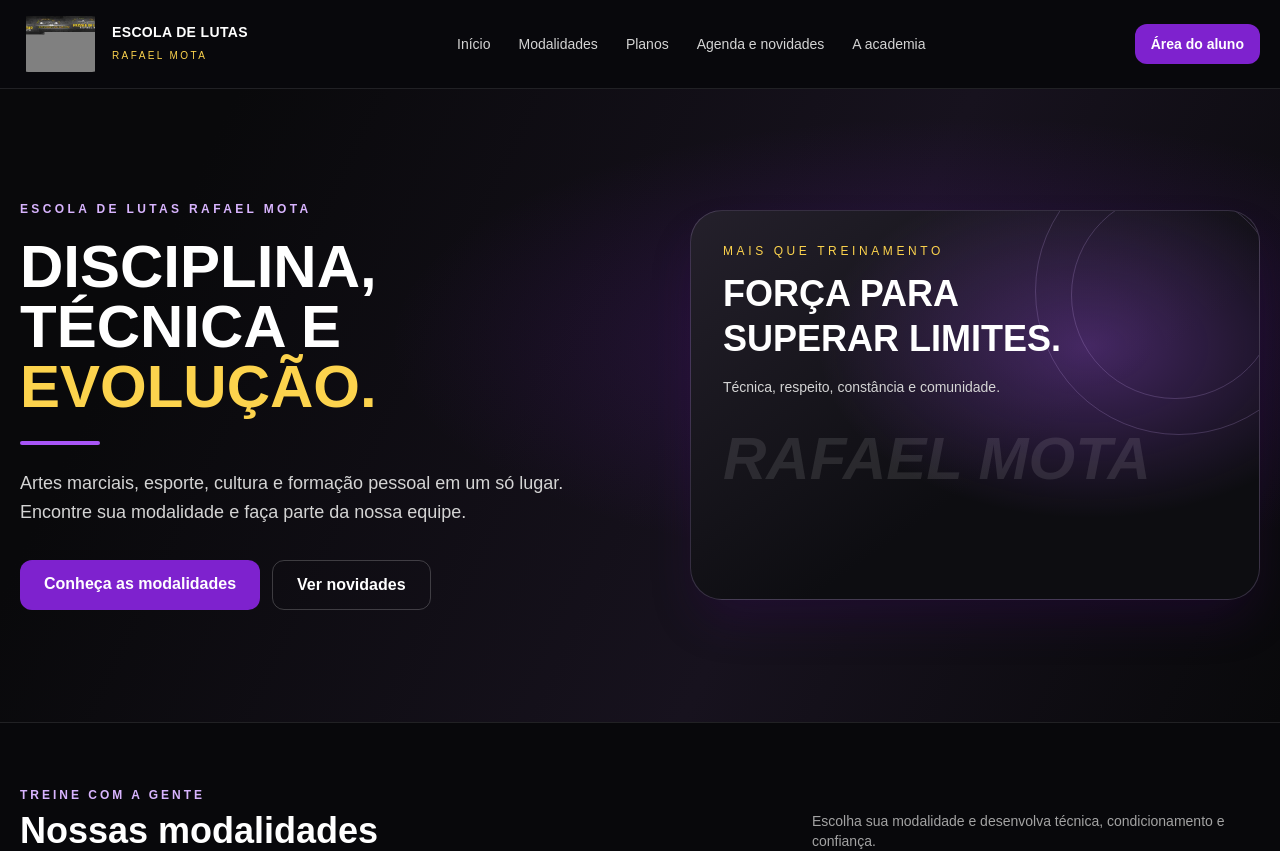
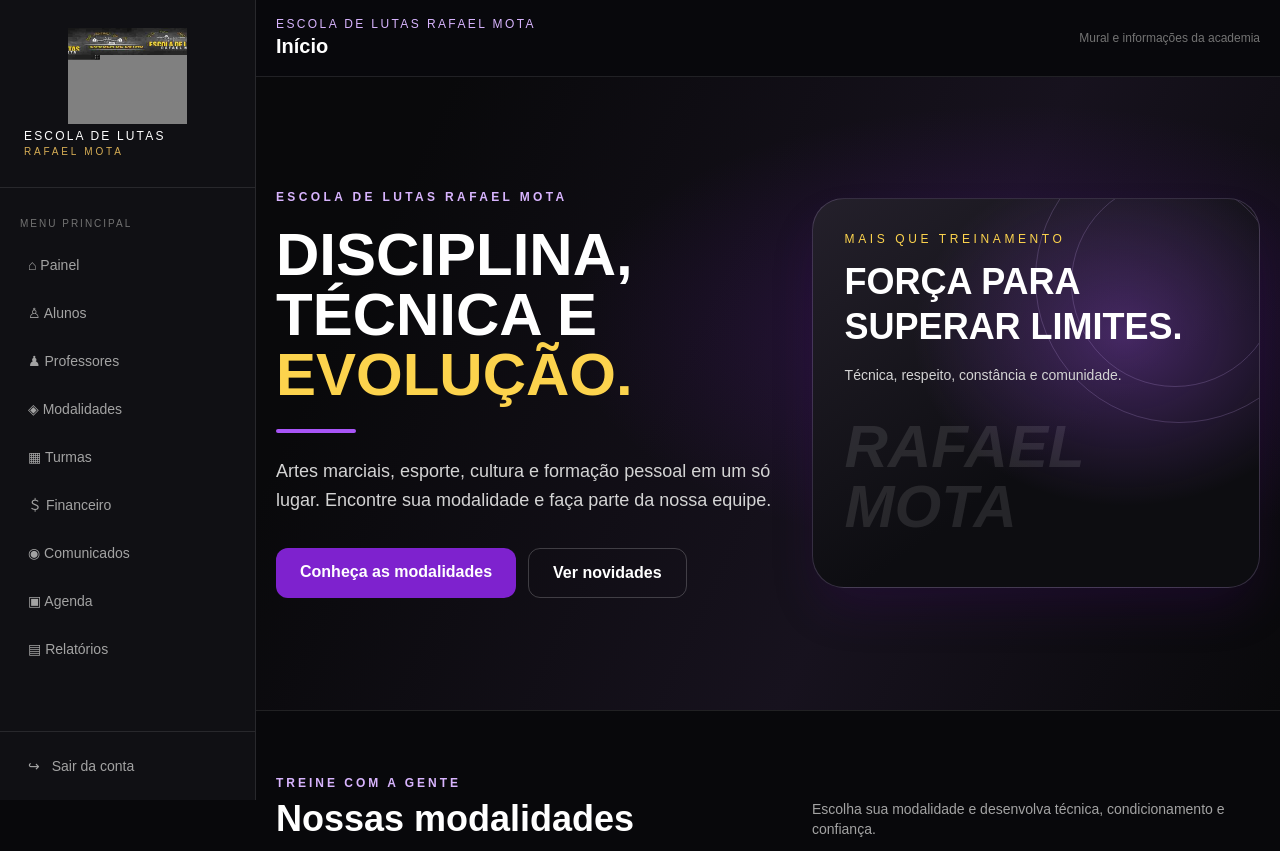
Before and after one commit to uniaocombateteam-collab/EscoladeLuta, a Next.js app: page / in a window 1280 px wide. Shown: the top 851 px of the page. Built offline with nearby package versions, Linux system fonts and the light colour scheme.

Commit message:
Integrate academy information hub into authenticated system home

```diff
--- a/src/app/page.tsx
+++ b/src/app/page.tsx
@@ -1,4 +1,4 @@
-import Link from "next/link";
+import Sidebar from "@/components/Sidebar";
 
 const modalities = [
   { name: "Jiu-Jitsu", detail: "Técnica, estratégia e evolução no tatame", icon: "🥋" },
@@ -21,20 +21,15 @@ const gallery = [
 
 export default function PublicHome() {
   return (
-    <main className="min-h-screen overflow-hidden bg-[#08080b] text-white">
-      <header className="sticky top-0 z-30 border-b border-white/10 bg-[#09090d]/95 backdrop-blur">
-        <div className="mx-auto flex max-w-7xl items-center justify-between gap-4 px-5 py-4">
-          <Link href="/" className="flex items-center gap-3">
-            <img src="/logo-escola-rafael-mota.jpg" alt="Escola de Lutas Rafael Mota" className="h-14 w-20 rounded-lg object-contain" />
-            <span><b className="block text-sm tracking-wide">ESCOLA DE LUTAS</b><span className="text-[10px] tracking-[.24em] text-amber-300">RAFAEL MOTA</span></span>
-          </Link>
-          <nav className="hidden items-center gap-7 text-sm text-neutral-300 lg:flex">
-            <a href="#inicio" className="hover:text-white">Início</a><a href="#modalidades" className="hover:text-white">Modalidades</a><a href="#planos" className="hover:text-white">Planos</a><a href="#agenda" className="hover:text-white">Agenda e novidades</a><a href="#academia" className="hover:text-white">A academia</a>
-          </nav>
-          <Link href="/login" className="rounded-xl bg-purple-700 px-4 py-2.5 text-sm font-semibold hover:bg-purple-600">Área do aluno</Link>
-        </div>
-      </header>
-
+    <main className="min-h-screen bg-[#08080b] text-white">
+      <div className="flex min-h-screen">
+        <Sidebar />
+        <section className="min-w-0 flex-1">
+          <header className="sticky top-0 z-20 flex items-center justify-between border-b border-white/10 bg-[#09090d]/95 px-5 py-4 backdrop-blur">
+            <div><p className="text-xs uppercase tracking-[.2em] text-purple-300">Escola de Lutas Rafael Mota</p><h1 className="text-xl font-semibold">Início</h1></div>
+            <span className="hidden text-xs text-neutral-500 sm:block">Mural e informações da academia</span>
+          </header>
+          <div className="overflow-hidden">
       <section id="inicio" className="relative border-b border-white/10">
         <div className="absolute inset-0 bg-[radial-gradient(ellipse_at_75%_40%,rgba(126,34,206,.25),transparent_42%),linear-gradient(115deg,#09090b_15%,#17121e_62%,#09090b)]" />
         <div className="relative mx-auto grid max-w-7xl items-center gap-10 px-5 py-20 md:grid-cols-[1.05fr_.95fr] md:py-28">
@@ -79,7 +74,10 @@ export default function PublicHome() {
         <div className="mx-auto grid max-w-7xl gap-8 px-5 py-16 md:grid-cols-2 md:items-center"><div><p className="text-xs font-semibold tracking-[.25em] text-purple-300">NOSSA ESCOLA</p><h2 className="mt-2 text-3xl font-bold">Treinar. Aprender. Evoluir.</h2></div><p className="text-base leading-relaxed text-neutral-300">A Escola de Lutas Rafael Mota reúne modalidades de luta e práticas corporais em um ambiente de disciplina, respeito e desenvolvimento. Aqui, cada aluno constrói sua própria trajetória, com orientação e dedicação.</p></div>
       </section>
 
-      <footer className="mx-auto flex max-w-7xl flex-col gap-5 px-5 py-8 text-sm text-neutral-400 sm:flex-row sm:items-center sm:justify-between"><div><b className="text-white">Escola de Lutas Rafael Mota</b><p className="mt-1 text-xs">Disciplina, técnica e evolução.</p></div><div className="flex flex-wrap gap-5"><a href="#modalidades" className="hover:text-white">Modalidades</a><a href="#agenda" className="hover:text-white">Agenda</a><Link href="/login" className="hover:text-white">Área do aluno</Link></div><p className="text-xs">© {new Date().getFullYear()} Escola de Lutas Rafael Mota</p></footer>
+      <footer className="mx-auto flex max-w-7xl flex-col gap-5 px-5 py-8 text-sm text-neutral-400 sm:flex-row sm:items-center sm:justify-between"><div><b className="text-white">Escola de Lutas Rafael Mota</b><p className="mt-1 text-xs">Disciplina, técnica e evolução.</p></div><div className="flex flex-wrap gap-5"><a href="#modalidades" className="hover:text-white">Modalidades</a><a href="#agenda" className="hover:text-white">Agenda</a><a href="#agenda" className="hover:text-white">Novidades</a></div><p className="text-xs">© {new Date().getFullYear()} Escola de Lutas Rafael Mota</p></footer>
+          </div>
+        </section>
+      </div>
     </main>
   );
 }
```
